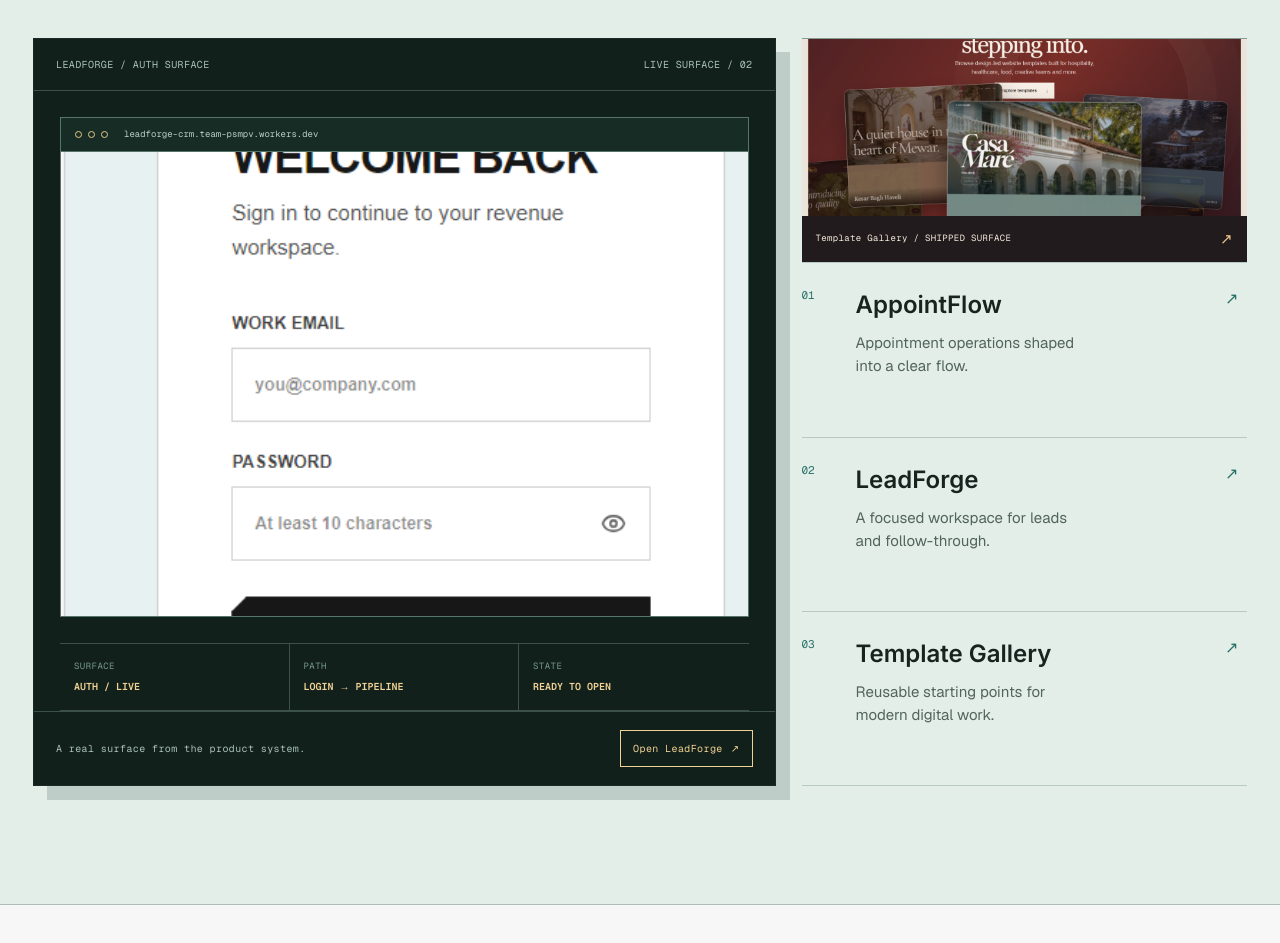
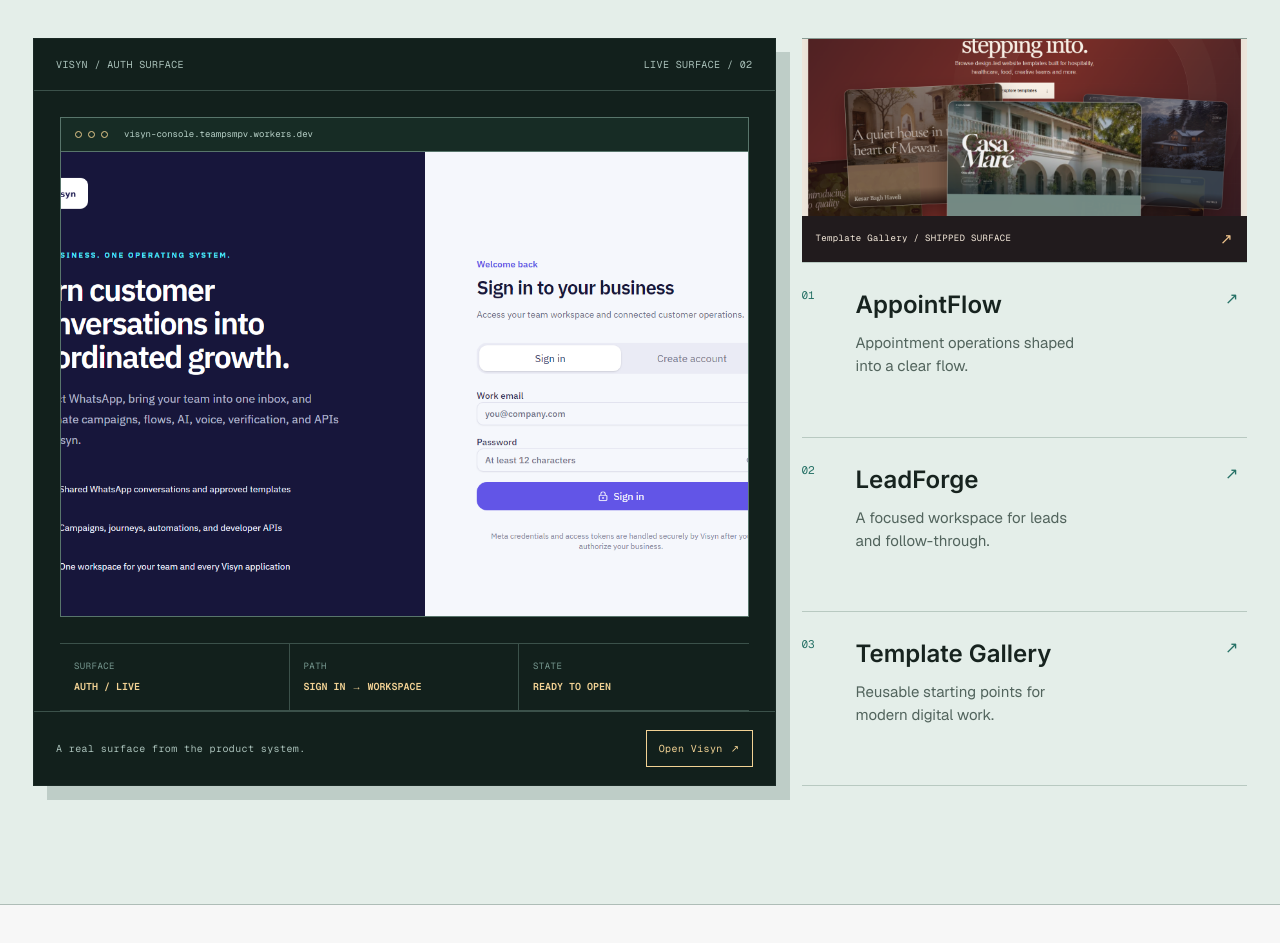
Before and after one commit to TEAM-PSMPV/teampsmpvwebsite, a Next.js app: page / in a window 1280 px wide. Shown: the part 3020-3963 px from the top of the page. Built offline with nearby package versions, Linux system fonts and the light colour scheme.

Commit message:
Show Visyn as the flagship product surface

```diff
--- a/app/components/ProductProof.tsx
+++ b/app/components/ProductProof.tsx
@@ -21,33 +21,33 @@
         <div className="proof-stage">
           <div className="proof-feature">
             <div className="proof-feature-header">
-              <span>LEADFORGE / AUTH SURFACE</span>
+              <span>VISYN / AUTH SURFACE</span>
               <span>LIVE SURFACE / 02</span>
             </div>
             <div className="proof-live-frame">
               <div className="proof-live-chrome" aria-hidden="true">
                 <span /><span /><span />
-                <b>leadforge-crm.team-psmpv.workers.dev</b>
+                <b>visyn-console.teampsmpv.workers.dev</b>
               </div>
               <div className="proof-live-image-wrap">
                 <Image
                   className="proof-live-image"
-                  src="/images/leadforge-auth-panel.png"
-                  alt="LeadForge sign-in surface"
-                  width={480}
-                  height={750}
+                  src="/images/visyn-auth-surface.png"
+                  alt="Visyn sign-in surface"
+                  width={1280}
+                  height={720}
                   sizes="(max-width: 767px) 92vw, 58vw"
                 />
               </div>
             </div>
             <div className="proof-evidence">
               <span><small>SURFACE</small><strong>AUTH / LIVE</strong></span>
-              <span><small>PATH</small><strong>LOGIN → PIPELINE</strong></span>
+              <span><small>PATH</small><strong>SIGN IN → WORKSPACE</strong></span>
               <span><small>STATE</small><strong>READY TO OPEN</strong></span>
             </div>
             <div className="proof-feature-caption">
               <span>A real surface from the product system.</span>
-              <a href={products[2].url} target="_blank" rel="noopener noreferrer">Open LeadForge <span aria-hidden="true">↗</span></a>
+              <a href={products[4].url} target="_blank" rel="noopener noreferrer">Open Visyn <span aria-hidden="true">↗</span></a>
             </div>
           </div>
 
```
Also changed, not shown: public/images/leadforge-auth-panel.png (deleted), public/images/visyn-auth-surface.png (added).
